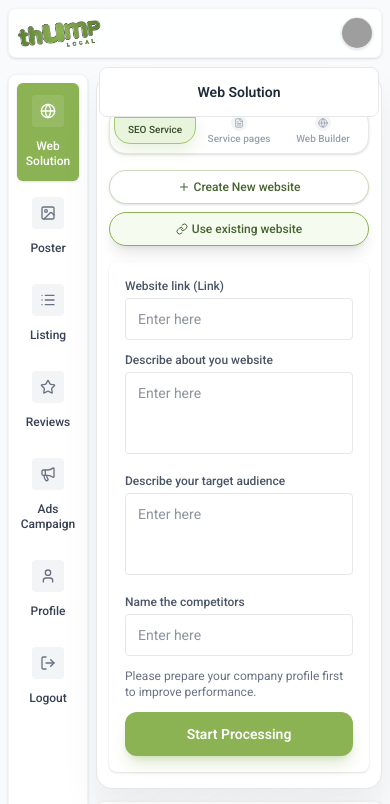
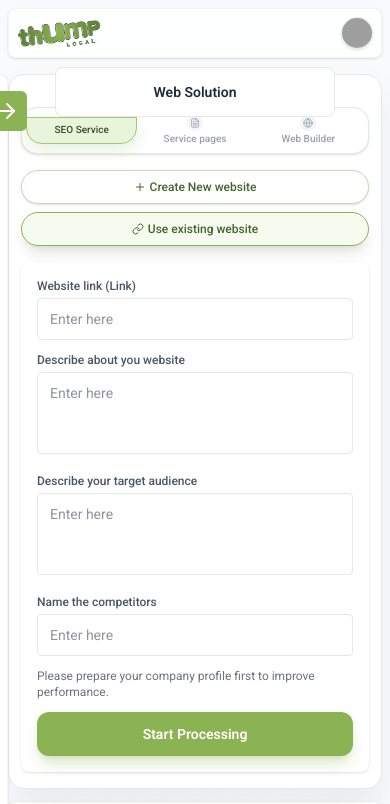
Before and after one commit to muhammadAbdulMannan2022/thumplocal_fix, a React (Vite) app: page /dashboard/web-solution/seo/exWeb in a window 390 px wide. Shown: the top 804 px of the page. Built offline with nearby package versions, Linux system fonts and the light colour scheme; grey boxes are pictures that could not be loaded.

Commit message:
sidebar fixex

```diff
--- a/src/components/dashboard/Poster/Poster_design.jsx
+++ b/src/components/dashboard/Poster/Poster_design.jsx
@@ -309,7 +309,7 @@ export function PosterDesigner() {
           </p>
         </div>
         {contentFiles.length === 0 ? (
-          <div className="h-40 sm:h-60 lg:h-full flex items-center justify-center text-gray-500 text-sm">
+          <div className="h-auto flex items-center justify-center text-gray-500 text-sm">
             Upload images to preview here
           </div>
         ) : contentFiles.length === 1 ? (
@@ -326,16 +326,18 @@ export function PosterDesigner() {
               />
               <div className="absolute bottom-2 left-1/2 transform -translate-x-1/2 flex gap-2 opacity-0 group-hover:opacity-100 transition-opacity">
                 <button className="px-2 sm:px-3 py-1 bg-[#8BB353] text-white rounded text-xs hover:bg-[#7BA045] flex items-center gap-1">
-                  <Download className="w-3 sm:w-4 h-3 sm:h-4" /> <span className="hidden sm:inline">Download</span>
+                  <Download className="w-3 sm:w-4 h-3 sm:h-4" />{" "}
+                  <span className="hidden sm:inline">Download</span>
                 </button>
                 <button className="px-2 sm:px-3 py-1 bg-[#8BB353] text-white rounded text-xs hover:bg-[#7BA045] flex items-center gap-1">
-                  <Share2 className="w-3 sm:w-4 h-3 sm:h-4" /> <span className="hidden sm:inline">Post</span>
+                  <Share2 className="w-3 sm:w-4 h-3 sm:h-4" />{" "}
+                  <span className="hidden sm:inline">Post</span>
                 </button>
               </div>
             </div>
           </div>
         ) : (
-          <div className="grid grid-cols-1 sm:grid-cols-2 lg:grid-cols-2 xl:grid-cols-3 gap-2 sm:gap-3 max-h-[400px] sm:max-h-[500px] lg:max-h-[60vh] overflow-y-auto">
+          <div className="grid grid-cols-1 sm:grid-cols-2 lg:grid-cols-2 xl:grid-cols-3 gap-2 sm:gap-3 max-h-[100%] lg:max-h-[90vh] overflow-y-auto">
             {contentFiles.map((f, i) => (
               <div
                 key={i}
@@ -357,7 +359,9 @@ export function PosterDesigner() {
                       <Download className="w-3 sm:w-4 h-3 sm:h-4" />
                     </button>
                     <button className="px-2 sm:px-3 hover:cursor-pointer py-1 mb-2 bg-[#8BB353] text-white rounded text-xs hover:bg-[#7BA045] flex items-center gap-1">
-                      <span className="hidden sm:inline">Post on social media</span>
+                      <span className="hidden sm:inline">
+                        Post on social media
+                      </span>
                       <span className="sm:hidden">Post</span>
                     </button>
                   </div>
--- a/src/components/dashboard/Sidebar.jsx
+++ b/src/components/dashboard/Sidebar.jsx
@@ -1,4 +1,4 @@
-import React from "react";
+import React, { useState, useEffect } from "react";
 import { Link, useLocation } from "react-router";
 import {
   Home,
@@ -9,6 +9,7 @@ import {
   Megaphone,
   User,
   LogOut,
+  ArrowRight,
 } from "lucide-react";
 
 const SidebarItem = ({ to, Icon, label, actives }) => {
@@ -23,7 +24,7 @@ const SidebarItem = ({ to, Icon, label, actives }) => {
             ? "bg-[#8BB353] text-white shadow"
             : "text-gray-700 hover:bg-gray-100"
         }
-        lg:flex-row lg:justify-start justify-center flex-col lg:gap-3 gap-1`}
+        flex-row justify-start gap-3 `}
     >
       <span
         className={`w-8 h-8 grid place-items-center rounded ${
@@ -32,13 +33,30 @@ const SidebarItem = ({ to, Icon, label, actives }) => {
       >
         <Icon className="w-4 h-4" />
       </span>
-      <span className="lg:block hidden">{label}</span>
-      <span className="lg:hidden block text-xs leading-tight text-center">{label}</span>
+      <span className="block">{label}</span>
     </Link>
   );
 };
 
 const Sidebar = () => {
+  const [isOpen, setIsOpen] = useState(false);
+
+  const toggleSidebar = () => {
+    setIsOpen(!isOpen);
+  };
+
+  // Add/remove body class for sidebar state
+  useEffect(() => {
+    if (isOpen) {
+      document.body.classList.add("sidebar-open");
+    } else {
+      document.body.classList.remove("sidebar-open");
+    }
+    return () => {
+      document.body.classList.remove("sidebar-open"); // Cleanup on unmount
+    };
+  }, [isOpen]);
+
   const links = [
     {
       to: "/dashboard/web-solution/seo",
@@ -89,8 +107,13 @@ const Sidebar = () => {
   ];
 
   return (
-    <aside className="w-[80px] lg:w-[260px] shrink-0 bg-white rounded-lg shadow-sm border border-gray-100 p-2 lg:p-3">
-      <div className="hidden lg:flex items-center gap-2 px-2 py-3"></div>
+    <>
+      {/* Sidebar */}
+      <aside
+        className={` fixed md:static h-full md:h-[90vh] w-[260px] shrink-0 bg-white rounded-lg shadow-sm border border-gray-100 p-2 md:p-3 transition-transform duration-300 ease-in-out z-[9999]
+          ${isOpen ? "translate-x-0" : "-translate-x-full"} md:translate-x-0`}
+      >
+        <div className="hidden md:flex items-center gap-2 px-2 py-3"></div>
         <nav className="space-y-1">
           {links.map(({ to, label, Icon, actives }) => (
             <SidebarItem
@@ -101,8 +124,29 @@ const Sidebar = () => {
               actives={actives}
             />
           ))}
+          {/* Toggle Button for Small Screens */}
+          <button
+            className="md:hidden z-[10000] px-2 bg-[#8BB353] text-white rounded-md h-10 absolute -right-5 top-4"
+            onClick={toggleSidebar}
+          >
+            <ArrowRight
+              className={`transition-transform duration-300 ${
+                isOpen ? "rotate-180" : "rotate-0"
+              }`}
+              size={24}
+            />
+          </button>
         </nav>
       </aside>
+
+      {/* Overlay for Small Screens */}
+      {isOpen && (
+        <div
+          className="md:hidden fixed inset-0 bg-black/50 z-[9998]"
+          onClick={toggleSidebar}
+        ></div>
+      )}
+    </>
   );
 };
 
--- a/src/pages/Dashboard.jsx
+++ b/src/pages/Dashboard.jsx
@@ -1,8 +1,6 @@
 import React from "react";
 import Sidebar from "../components/dashboard/Sidebar";
 import Topbar from "../components/dashboard/Topbar";
-import WebSolutionForm from "../components/dashboard/WebSolution/WebSolutionForm";
-import SeoPanel from "../components/dashboard/WebSolution/SeoPanel";
 import { Outlet } from "react-router";
 
 export default function Dashboard() {
@@ -10,15 +8,9 @@ export default function Dashboard() {
     <div className="bg-gray-50 py-2 sm:py-4">
       <div className="container mx-auto px-2 sm:px-4 min-h-screen">
         <Topbar />
-        <div className="flex gap-2 sm:gap-6">
+        <div className="flex gap-2 sm:gap-6 justify-between">
           <Sidebar />
-          <div className="flex-1 flex flex-col gap-4 sm:gap-6 bg-[url('/bg.png')] bg-no-repeat bg-center bg-cover min-h-0">
-            {/* <div className="w-full xl:max-w-[420px]">
-              <WebSolutionForm />
-            </div>
-            <div className="flex-1">
-              <SeoPanel />
-            </div> */}
+          <div className="content-area flex-1 flex flex-col gap-4 sm:gap-6 bg-[url('/bg.png')] bg-no-repeat bg-center bg-cover min-h-0">
             <Outlet />
           </div>
         </div>
```
Lines whose indentation alone changed are shown as unchanged.
